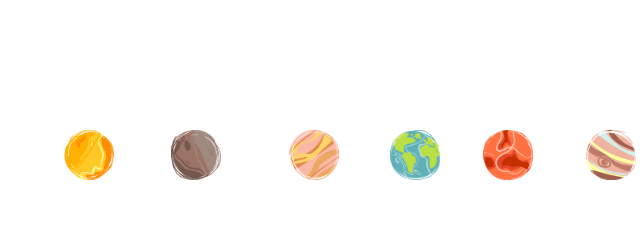
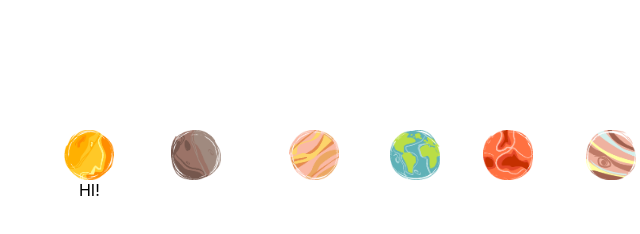
Before and after one commit to Dcooley1350/hasBirds, a Gatsby site: page / in a window 1280 px wide. Both pictures are taken after a click on the button 144 px from the left and 300 px from the top of the page. Shown: the part 146-380 px from the top of the page, 56-696 px from the left. Built offline with nearby package versions, Linux system fonts and the light colour scheme; Gatsby itself is replaced by a stand-in of ours.

Commit message:
Style main to be full height to match other containers

```diff
--- a/src/components/Planet.js
+++ b/src/components/Planet.js
@@ -21,15 +21,22 @@ const flexBox = {
   alignItems: 'center',
   textAlign: 'center',
 }
+const modalStyle = {
+  backgroundColor: 'white',
+  height: '20px',
+  width: '20px',
+}
 
 class Planet extends React.Component {
   constructor(props) {
     super(props);
     this.state = {
+      planetClick: false,
       planetHover: false,
     }
     this.handlePlanetClick = this.handlePlanetClick.bind(this)
     this.handlePlanetHover = this.handlePlanetHover.bind(this)
+    this.modalConditionalRender = this.modalConditionalRender.bind(this)
   }
 
   handlePlanetClick(isClicked) {
@@ -39,6 +46,16 @@ class Planet extends React.Component {
     this.setState({ planetHover: isHovered });
   }
 
+  modalConditionalRender() {
+    const { planetClick } = this.state
+    if (planetClick) {
+      return (
+        <div style={modalStyle}>
+          HI!
+        </div>
+      )
+    }
+  }
 
   render() {
     const { planet } = this.props
@@ -61,6 +78,7 @@ class Planet extends React.Component {
             style={imgStyle}
           />
         </div>
+        {this.modalConditionalRender()}
       </div>
     )
   }
--- a/src/styles/global.css
+++ b/src/styles/global.css
@@ -5,7 +5,7 @@
  * div with role="group"
 */
 
-html, body, #___gatsby, #gatsby-focus-wrapper {
+html, body, #___gatsby, #gatsby-focus-wrapper, main {
   height: 100vh;
   margin: 0px;
 
```
